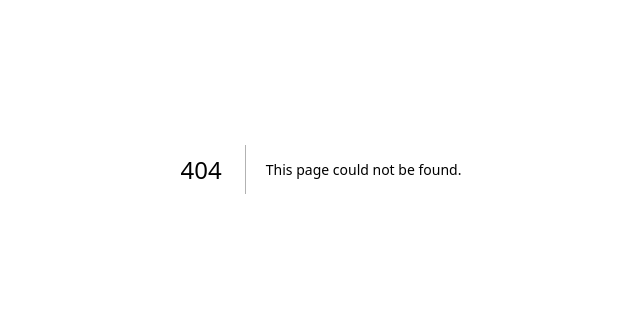
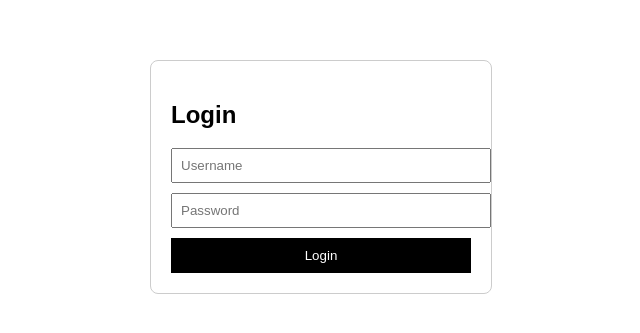
Before and after one commit to oduorgeorge513-pixel/derivslave, a Next.js app: page /login in a window 1280 px wide. Before the commit this address had no page. Shown: the part 231-564 px from the top of the page, without its empty margins (319-959 px from the left). Built offline with nearby package versions, Linux system fonts and the light colour scheme.

Commit message:
Create login.js

```diff
--- /dev/null
+++ b/pages/login.js
@@ -0,0 +1,44 @@
+export default function Login() {
+  return (
+    <div style={{
+      minHeight: "100vh",
+      display: "flex",
+      justifyContent: "center",
+      alignItems: "center",
+      fontFamily: "Arial"
+    }}>
+      <div style={{
+        width: "300px",
+        padding: "20px",
+        border: "1px solid #ccc",
+        borderRadius: "8px"
+      }}>
+        <h2>Login</h2>
+
+        <input
+          placeholder="Username"
+          style={{ width: "100%", padding: "8px", marginBottom: "10px" }}
+        />
+
+        <input
+          type="password"
+          placeholder="Password"
+          style={{ width: "100%", padding: "8px", marginBottom: "10px" }}
+        />
+
+        <button
+          style={{
+            width: "100%",
+            padding: "10px",
+            background: "black",
+            color: "white",
+            border: "none"
+          }}
+          onClick={() => alert("Demo login only")}
+        >
+          Login
+        </button>
+      </div>
+    </div>
+  );
+}
```
